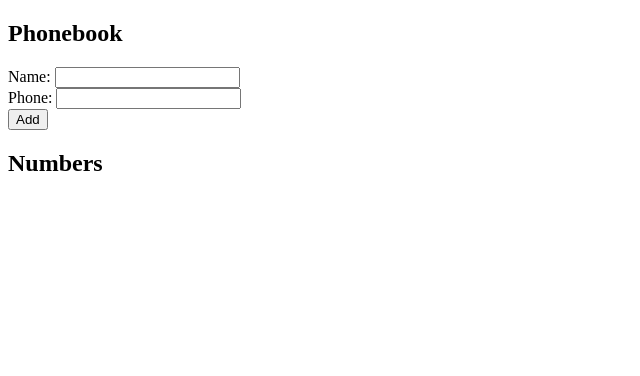
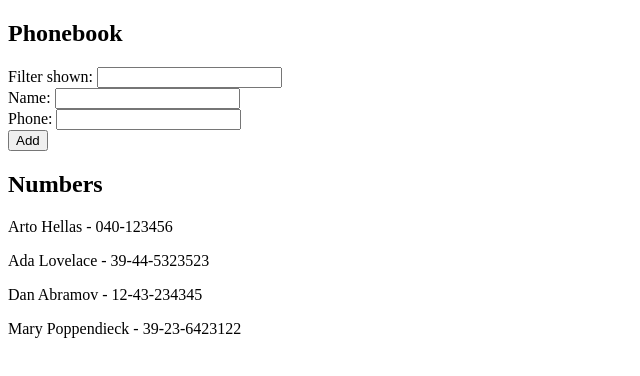
Before and after one commit to Yeffry921/Fullstack-Open, a React (Create React App) app in the folder part2/phonebook/: page / in a window 1280 px wide. Shown: the top 376 px of the page, without its empty margins (0-640 px from the left). Built offline with nearby package versions, Linux system fonts and the light colour scheme.

Commit message:
add solution for exercise 2.9

```diff
--- a/part2/phonebook/src/App.js
+++ b/part2/phonebook/src/App.js
@@ -4,16 +4,31 @@
   return (
     <div>
       {props.data.map((person) =>
-        <p key={person.id}>{person.name} - {person.phone}</p>
+        <p key={person.id}>{person.name} - {person.number}</p>
       )}
     </div>
   )
 }
 
 const App = () => {
-  const [ persons, setPersons ] = useState([])
+  const [persons, setPersons] = useState([
+    { name: 'Arto Hellas', number: '040-123456', id: 1 },
+    { name: 'Ada Lovelace', number: '39-44-5323523', id: 2 },
+    { name: 'Dan Abramov', number: '12-43-234345', id: 3 },
+    { name: 'Mary Poppendieck', number: '39-23-6423122', id: 4 }
+  ])
+
   const [ newName, setNewName ] = useState('')
   const [ newPhone, setNewPhone ] = useState('')
+  const [ searchTerm, setSearchTerm ] = useState('')
+
+  const personsToShow = searchTerm === ""
+    ? persons
+    : persons.filter((person) => person.name.toLowerCase().includes(searchTerm.toLowerCase()))
+
+  const handleFilterChange = (event) => {
+    setSearchTerm(event.target.value)
+  }
 
   const handlePersonChange = (event) => {
     setNewName(event.target.value)
@@ -35,17 +50,19 @@
 
     const personObject = {
       name: newName,
-      phone: newPhone,
+      number: newPhone,
       id: persons.length + 1
     }
 
     setPersons(persons.concat(personObject))
     setNewName('')
   }
-  console.log(persons)
   return (
     <div>
       <h2>Phonebook</h2>
+      <div>
+        Filter shown: <input type='text' value={searchTerm} onChange={handleFilterChange}/>
+      </div>
       <form onSubmit={handleAddPerson}>
         <div>
           Name: <input type='text' value={newName} onChange={handlePersonChange}/>
@@ -59,7 +76,8 @@
       </form>
       <h2>Numbers</h2>
       <div>
-        <Person data={persons}/>
+        {}
+        <Person data={personsToShow}/>
       </div>
     </div>
   )
```
